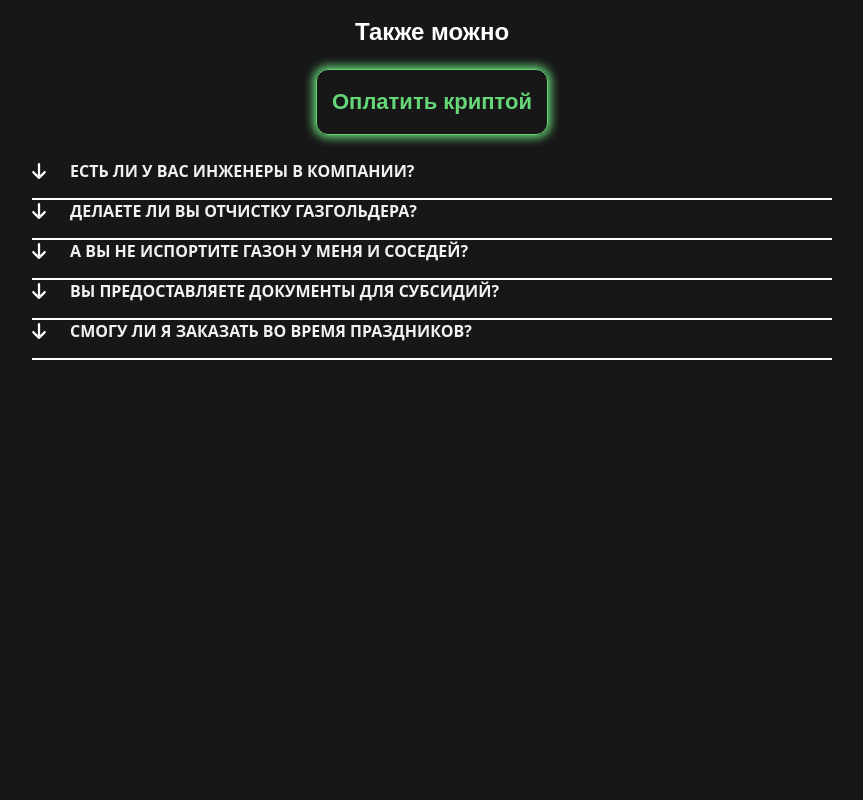
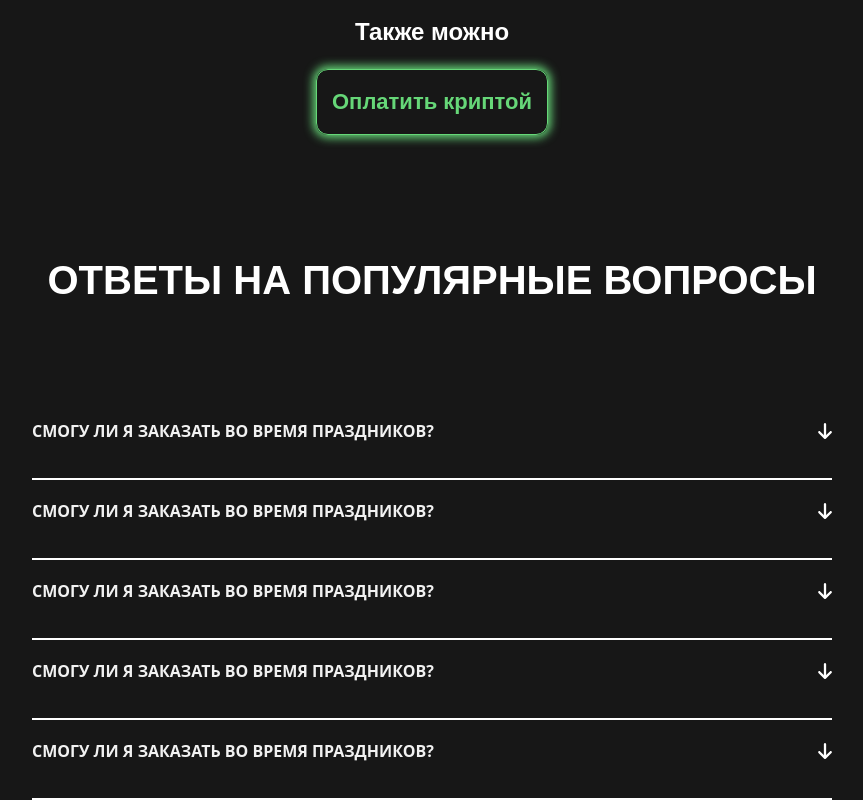
Before and after one commit to Jamshid937/Trading, a React (Create React App) app: page / in a window 1280 px wide. Shown: the part 8491-9291 px from the top of the page, without its empty margins (208-1071 px from the left). Before the commit the page ends 8851 px from the top, so only its background shows below. Built offline with nearby package versions, Linux system fonts and the light colour scheme.

Commit message:
no comment

```diff
--- a/src/components/Collapse/Collapse.jsx
+++ b/src/components/Collapse/Collapse.jsx
@@ -1,76 +1,60 @@
 import React from 'react'
 import './index.css'
 import vektor from '../../Imgs/vektor.svg'
+import { useState } from 'react'
 
 const Collapse = () => {
+const [isOpen, setIsOpen] = useState(null)
 
-    const faqs = document.querySelectorAll(".faq");
-
-    faqs.forEach(faq =>{
-        faq.addEventListener("click", () => {
-          faq.classList.toggle("active");
-      });
-      });
+const toggle = (i) => {
+if(isOpen === i){
+  return setIsOpen(null)
+}
+setIsOpen(i)
+}
 
     return (
-        <div>
-            <div className='faq'>
-                <div className="question">
-                    <img src={vektor} alt="" />
-                    <h3>Есть ли у вас инженеры в компании?</h3>
+      <>
+      <h2 className='collapse_title'>ОТВЕТЫ НА ПОПУЛЯРНЫЕ ВОПРОСЫ</h2>
+        {data.map((item ,i)=>(
+         <div className={isOpen === i ? 'faq active':'faq'}>
+            <div className="question" onClick={()=> toggle(i)}>
+                <h3>{item.question}</h3>
+                <img src={vektor} alt="" />
                 </div>
-                <div className="ansver">
+                <div className='ansver'>
                     <p>
-                        Lorem ipsum dolor sit, amet consectetur adipisicing elit. Aliquam, vel. Lorem ipsum dolor sit amet.
+                        {item.ansver}
                     </p>
                 </div>
             </div>
-            <div className="faq">
-                <div className="question">
-                    <img src={vektor} alt="" />
-                    <h3>Делаете ли вы отчистку газгольдера?</h3>
-                </div>
-                <div className="ansver">
-                    <p>
-                        Lorem ipsum dolor sit, amet consectetur adipisicing elit. Aliquam, vel. Lorem ipsum dolor sit amet.
-                    </p>
-                </div>
-            </div>
-            <div className="faq">
-                <div className="question">
-                    <img src={vektor} alt="" />
-                    <h3>А вы не испортите газон у меня и соседей?</h3>
-                </div>
-                <div className="ansver">
-                    <p>
-                        Lorem ipsum dolor sit, amet consectetur adipisicing elit. Aliquam, vel. Lorem ipsum dolor sit amet.
-                    </p>
-                </div>
-            </div>
-            <div className="faq">
-                <div className="question">
-                    <img src={vektor} alt="" />
-                    <h3>Вы предоставляете документы для субсидий?</h3>
-                </div>
-                <div className="ansver">
-                    <p>
-                        Lorem ipsum dolor sit, amet consectetur adipisicing elit. Aliquam, vel. Lorem ipsum dolor sit amet.
-                    </p>
-                </div>
-            </div>
-            <div className="faq">
-                <div className="question">
-                    <img src={vektor} alt="" />
-                    <h3>Смогу ли я заказать во время праздников?</h3>
-                </div>
-                <div className="ansver">
-                    <p>
-                        Lorem ipsum dolor sit, amet consectetur adipisicing elit. Aliquam, vel. Lorem ipsum dolor sit amet.
-                    </p>
-                </div>
-            </div>
-        </div>
+        ))}
+
+       </>
     )
 }
 
+const data = [
+{
+question: "Смогу ли я заказать во время праздников?",
+ansver:"Lorem ipsum dolor sit, amet consectetur adipisicing elit. Aliquam, vel. Lorem ipsum dolor sit amet."
+},
+{
+    question: "Смогу ли я заказать во время праздников?",
+    ansver:"Lorem ipsum dolor sit, amet consectetur adipisicing elit. Aliquam, vel. Lorem ipsum dolor sit amet."
+},
+{
+    question: "Смогу ли я заказать во время праздников?",
+    ansver:"Lorem ipsum dolor sit, amet consectetur adipisicing elit. Aliquam, vel. Lorem ipsum dolor sit amet."
+},
+{
+    question: "Смогу ли я заказать во время праздников?",
+    ansver:"Lorem ipsum dolor sit, amet consectetur adipisicing elit. Aliquam, vel. Lorem ipsum dolor sit amet."
+},
+{
+    question: "Смогу ли я заказать во время праздников?",
+    ansver:"Lorem ipsum dolor sit, amet consectetur adipisicing elit. Aliquam, vel. Lorem ipsum dolor sit amet."
+    },
+]
+
 export default Collapse
--- a/src/components/Collapse/index.css
+++ b/src/components/Collapse/index.css
@@ -6,11 +6,27 @@
     cursor: pointer;
     margin: 0 auto;
    }
+
    .question{
    display: flex;
+   justify-content: space-between;
    }
+   .collapse_title{
+    color: #ffffff;
+    font-size: 40px;
+    font-family: 'cygrotesk',Arial,sans-serif;
+    line-height: 1;
+    font-weight: 700;
+    text-transform: uppercase;
+    background-position: center center;
+    border-color: transparent;
+    border-style: solid;
+    text-align: center;
+    padding: 100px  0;
+}
    .question>h3{
-   padding-left: 24px;
+   padding-bottom: 20px;
+   padding-top: 20px;
    font-family: 'Open Sans';
    font-style: normal;
    font-weight: 700;
```
